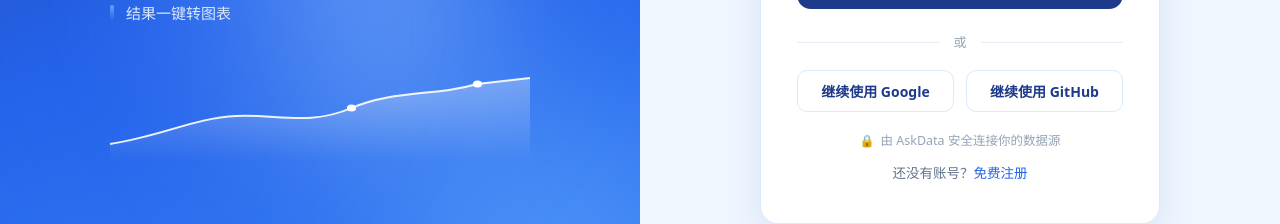
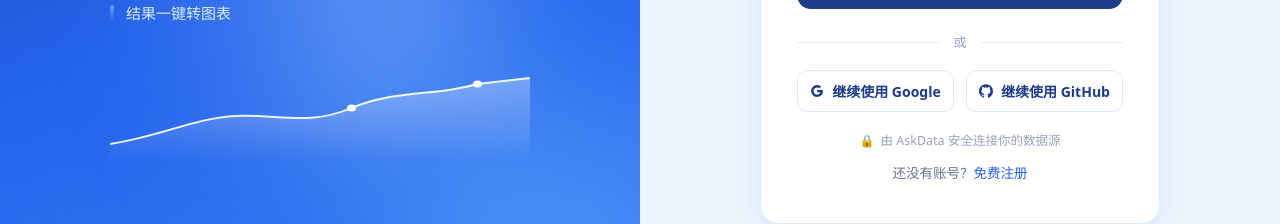
Before and after one commit to realChengboYU/AskData_Agent, a React (Vite) app in the folder frontend/: page /login in a window 1280 px wide. Shown: the part 478-702 px from the top of the page. Built offline with nearby package versions, Linux system fonts and the light colour scheme; a web font is replaced by a local one.

Commit message:
feat: add Google/GitHub icons to login via @ant-design/icons

```diff
--- a/frontend/package.json
+++ b/frontend/package.json
@@ -10,6 +10,7 @@
     "preview": "vite preview"
   },
   "dependencies": {
+    "@ant-design/icons": "^6.3.4",
     "axios": "^1.20.0",
     "react": "^19.3.0",
     "react-dom": "^19.3.0",
--- a/frontend/src/pages/Login.jsx
+++ b/frontend/src/pages/Login.jsx
@@ -1,5 +1,6 @@
 import { useState } from 'react'
 import { useNavigate } from 'react-router-dom'
+import { GoogleOutlined, GithubOutlined } from '@ant-design/icons'
 import { login } from '../api'
 import './login.css'
 
@@ -144,8 +145,12 @@ export default function Login() {
           <div className="divider"><span>或</span></div>
 
           <div className="sso-row">
-            <button className="sso" type="button">继续使用 Google</button>
-            <button className="sso" type="button">继续使用 GitHub</button>
+            <button className="sso" type="button">
+              <GoogleOutlined /> 继续使用 Google
+            </button>
+            <button className="sso" type="button">
+              <GithubOutlined /> 继续使用 GitHub
+            </button>
           </div>
 
           <p className="trust">
--- a/frontend/src/pages/login.css
+++ b/frontend/src/pages/login.css
@@ -271,6 +271,10 @@
 .sso {
   width: 100%;
   height: 42px;
+  display: inline-flex;
+  align-items: center;
+  justify-content: center;
+  gap: 8px;
   background: #ffffff;
   border: 1px solid #dbeafe;
   border-radius: 10px;
```
Also changed, not shown: 1 other file (tests, documents, lock files or other folders).
